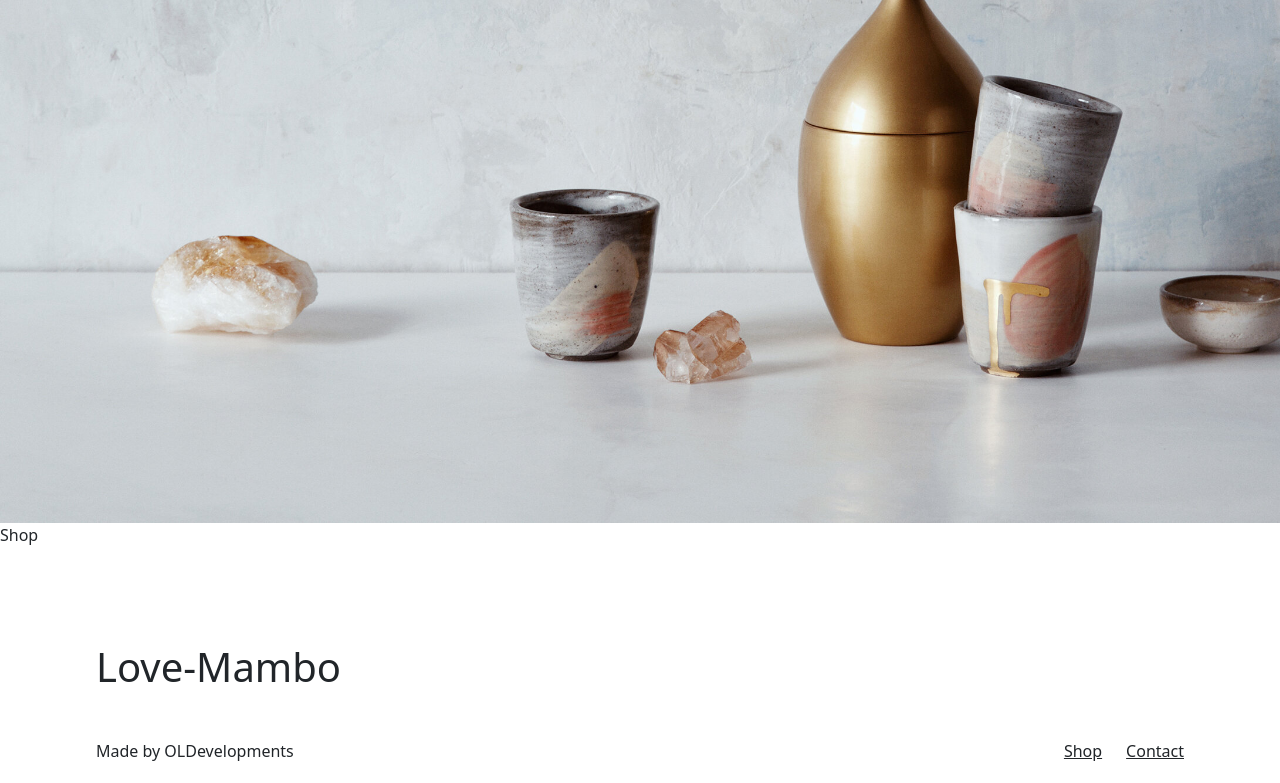
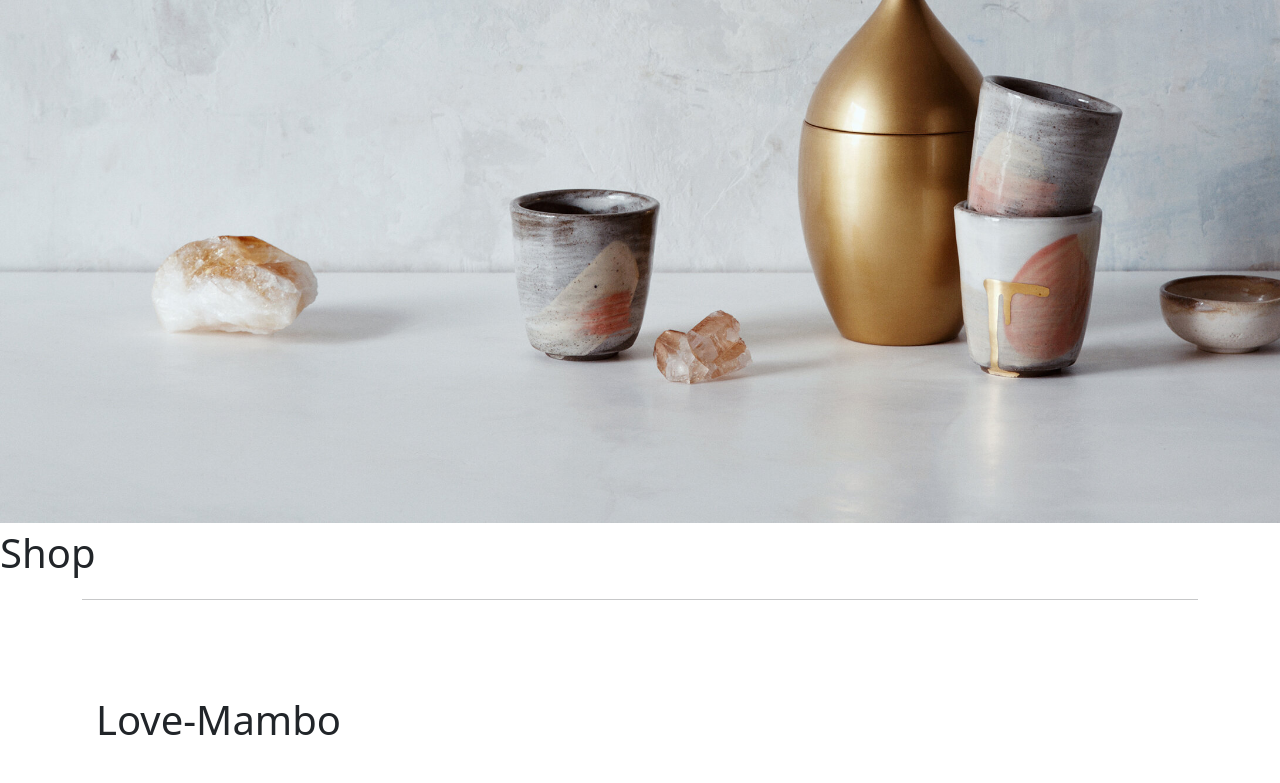
Before and after one commit to olilewis1/plant-shop, a React (Create React App) app in the folder client/: page /shop in a window 1280 px wide. Shown: the part 357-1140 px from the top of the page. Built offline with nearby package versions, Linux system fonts and the light colour scheme.

Commit message:
added location for nav

```diff
--- a/client/src/components/Shop.js
+++ b/client/src/components/Shop.js
@@ -2,7 +2,15 @@ import React from 'react'
 
 const Shop = () => {
   return (
-    <div>Shop</div>
+    <div>
+
+      <div>
+        <p className='fs-1 text'> Shop</p>
+
+      </div>
+      <div className='container'>      <hr className=''></hr> </div>
+
+    </div>
   )
 }
 
```
